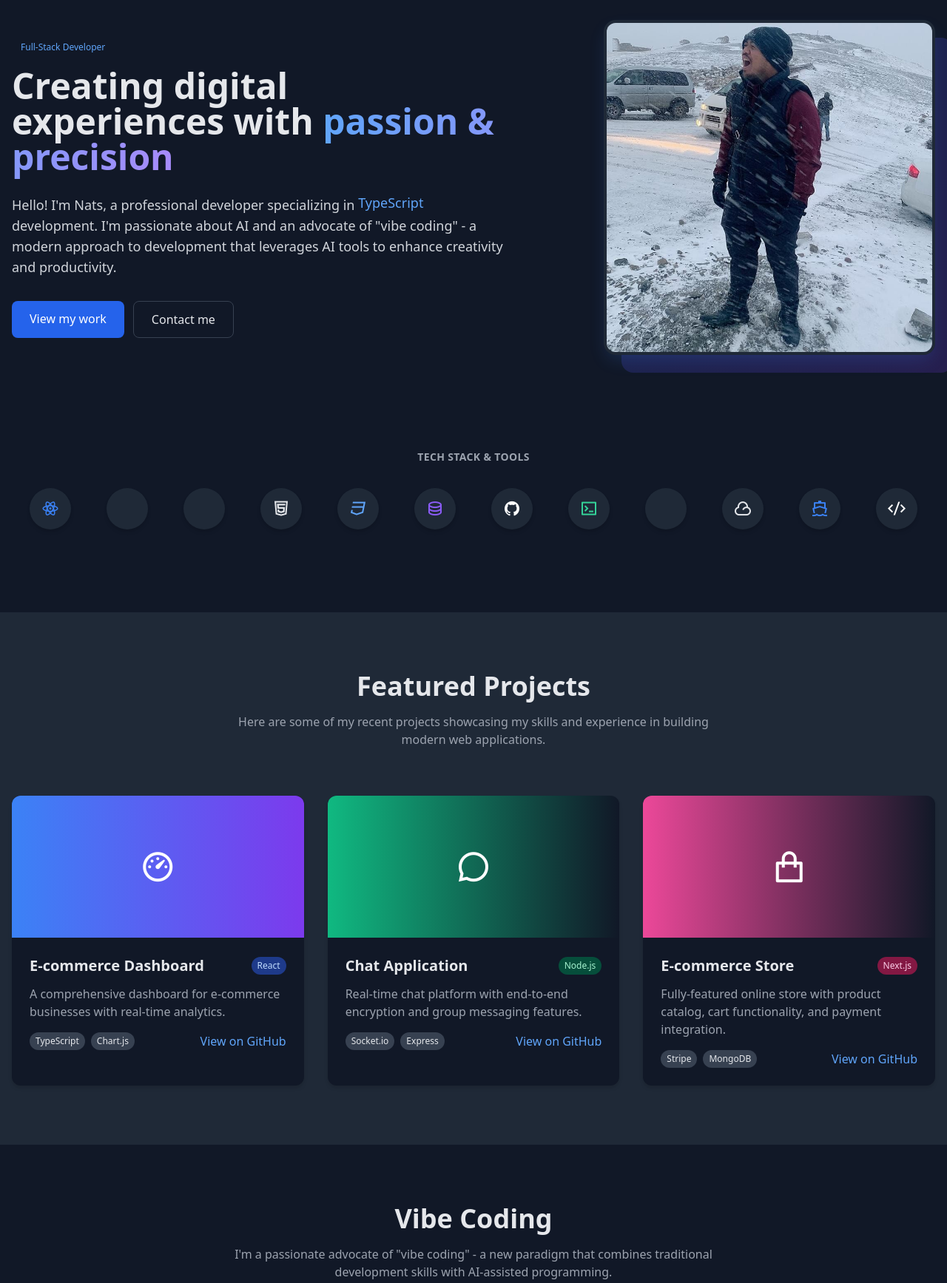
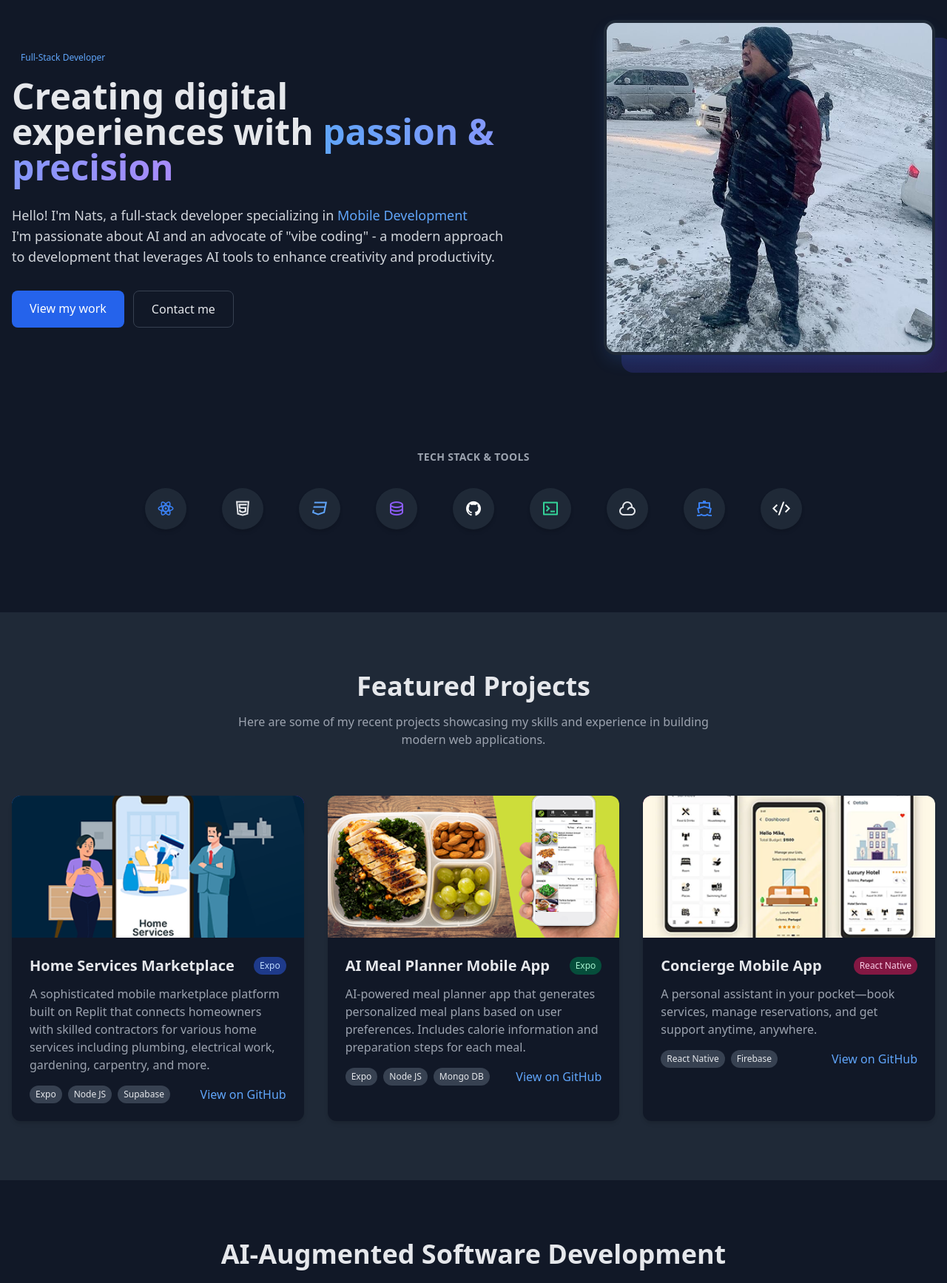
Before and after one commit to jonats2020/jonats2020.github.io, a plain HTML site: page index.html in a window 1280 px wide. Shown: the part 146-1881 px from the top of the page at 74% size. Drawn offline with nearby package versions, Linux system fonts and the light colour scheme.

Commit message:
updated projects

```diff
--- a/index.html
+++ b/index.html
@@ -16,13 +16,13 @@
     .tech-cycle {
       position: relative;
       display: inline-block;
-      min-width: 150px;
+      min-width: 230px;
       min-height: 1.5rem;
     }
 
     .tech-item {
       position: absolute;
-      top: 0;
+      top: 3px;
       left: 0;
       opacity: 0;
       transition: opacity 0.5s;
@@ -52,7 +52,7 @@
         <ul class="flex space-x-6">
           <li><a href="#about" class="hover:text-blue-400 transition">About</a></li>
           <li><a href="#projects" class="hover:text-blue-400 transition">Projects</a></li>
-          <li><a href="#vibe-coding" class="hover:text-blue-400 transition">Vibe Coding</a></li>
+          <li><a href="#ai" class="hover:text-blue-400 transition">AI</a></li>
           <li><a href="#skills" class="hover:text-blue-400 transition">Skills</a></li>
           <li><a href="#contact" class="hover:text-blue-400 transition">Contact</a></li>
         </ul>
@@ -77,17 +77,14 @@
             </h1>
 
             <p class="text-lg text-gray-300 mb-8">
-              Hello! I'm Nats, a professional developer specializing in
+              Hello! I'm Nats, a full-stack developer specializing in
               <span id="tech-stack" class="tech-cycle text-blue-400">
-                <span class="tech-item">React</span>
-                <span class="tech-item">TypeScript</span>
-                <span class="tech-item">React Native</span>
+                <span class="tech-item">Web Development</span>
+                <span class="tech-item">Mobile Development</span>
+                <span class="tech-item">API Integration</span>
+                <span class="tech-item">Microservices</span>
                 <span class="tech-item">AI Integration</span>
-                <span class="tech-item">Full-Stack</span>
-                <span class="tech-item">Next.js</span>
-                <span class="tech-item">Firebase</span>
-                <span class="tech-item">Supabase</span>
-              </span> development. I'm passionate about AI and an advocate of "vibe coding" - a modern approach to development that leverages AI tools to enhance creativity and productivity.
+              </span>I'm passionate about AI and an advocate of "vibe coding" - a modern approach to development that leverages AI tools to enhance creativity and productivity.
             </p>
 
             <div class="flex flex-wrap gap-3">
@@ -117,12 +114,6 @@
             <div class="flex items-center justify-center w-14 h-14 rounded-full bg-gray-800 shadow-md" title="React">
               <i class="ri-reactjs-line text-2xl text-blue-500"></i>
             </div>
-            <div class="flex items-center justify-center w-14 h-14 rounded-full bg-gray-800 shadow-md" title="TypeScript">
-              <i class="ri-typescript-fill text-2xl text-blue-600"></i>
-            </div>
-            <div class="flex items-center justify-center w-14 h-14 rounded-full bg-gray-800 shadow-md" title="Node.js">
-              <i class="ri-nodejs-line text-2xl text-green-600"></i>
-            </div>
             <div class="flex items-center justify-center w-14 h-14 rounded-full bg-gray-800 shadow-md" title="HTML5">
               <i class="ri-html5-line text-2xl text-orange-500"></i>
             </div>
@@ -137,9 +128,6 @@
             </div>
             <div class="flex items-center justify-center w-14 h-14 rounded-full bg-gray-800 shadow-md" title="CLI">
               <i class="ri-terminal-box-line text-2xl text-green-400"></i>
-            </div>
-            <div class="flex items-center justify-center w-14 h-14 rounded-full bg-gray-800 shadow-md" title="Tailwind CSS">
-              <i class="ri-wind-line text-2xl text-cyan-500"></i>
             </div>
             <div class="flex items-center justify-center w-14 h-14 rounded-full bg-gray-800 shadow-md" title="AWS">
               <i class="ri-cloud-line text-2xl text-orange-600"></i>
@@ -168,18 +156,23 @@
           <!-- Project 1 -->
           <div class="bg-gray-900 rounded-xl shadow-md overflow-hidden transition transform hover:-translate-y-1 hover:shadow-lg">
             <div class="h-48 bg-gradient-to-r from-blue-500 to-purple-600 flex items-center justify-center text-white">
-              <i class="ri-dashboard-3-line text-5xl"></i>
+              <img
+                src="./home-services-marketplace.png"
+                alt="home-service-marketplace"
+                class="w-full h-full object-cover"
+              />
             </div>
             <div class="p-6">
               <div class="flex items-center justify-between mb-3">
-                <h3 class="text-xl font-bold">E-commerce Dashboard</h3>
-                <span class="px-2 py-1 text-xs bg-blue-900 text-blue-200 rounded-full">React</span>
+                <h3 class="text-xl font-bold">Home Services Marketplace</h3>
+                <span class="px-2 py-1 text-xs bg-blue-900 text-blue-200 rounded-full">Expo</span>
               </div>
-              <p class="text-gray-400 mb-4">A comprehensive dashboard for e-commerce businesses with real-time analytics.</p>
+              <p class="text-gray-400 mb-4">A sophisticated mobile marketplace platform built on Replit that connects homeowners with skilled contractors for various home services including plumbing, electrical work, gardening, carpentry, and more.</p>
               <div class="flex justify-between items-center">
                 <div class="flex space-x-2">
-                  <span class="px-2 py-1 text-xs bg-gray-700 rounded-full">TypeScript</span>
-                  <span class="px-2 py-1 text-xs bg-gray-700 rounded-full">Chart.js</span>
+                  <span class="px-2 py-1 text-xs bg-gray-700 rounded-full">Expo</span>
+                  <span class="px-2 py-1 text-xs bg-gray-700 rounded-full">Node JS</span>
+                  <span class="px-2 py-1 text-xs bg-gray-700 rounded-full">Supabase</span>
                 </div>
                 <a href="https://github.com/jonats2020" class="text-blue-400 hover:underline" target="_blank">View on GitHub</a>
               </div>
@@ -189,18 +182,23 @@
           <!-- Project 2 -->
           <div class="bg-gray-900 rounded-xl shadow-md overflow-hidden transition transform hover:-translate-y-1 hover:shadow-lg">
             <div class="h-48 bg-gradient-to-r from-green-500 to-emerald-600 flex items-center justify-center text-white">
-              <i class="ri-chat-3-line text-5xl"></i>
+              <img
+                src="./meal-master-ai.png"
+                alt="home-service-marketplace"
+                class="w-full h-full object-cover"
+              />
             </div>
             <div class="p-6">
               <div class="flex items-center justify-between mb-3">
-                <h3 class="text-xl font-bold">Chat Application</h3>
-                <span class="px-2 py-1 text-xs bg-green-900 text-green-200 rounded-full">Node.js</span>
+                <h3 class="text-xl font-bold">AI Meal Planner Mobile App</h3>
+                <span class="px-2 py-1 text-xs bg-green-900 text-green-200 rounded-full">Expo</span>
               </div>
-              <p class="text-gray-400 mb-4">Real-time chat platform with end-to-end encryption and group messaging features.</p>
+              <p class="text-gray-400 mb-4">AI-powered meal planner app that generates personalized meal plans based on user preferences. Includes calorie information and preparation steps for each meal.</p>
               <div class="flex justify-between items-center">
                 <div class="flex space-x-2">
-                  <span class="px-2 py-1 text-xs bg-gray-700 rounded-full">Socket.io</span>
-                  <span class="px-2 py-1 text-xs bg-gray-700 rounded-full">Express</span>
+                  <span class="px-2 py-1 text-xs bg-gray-700 rounded-full">Expo</span>
+                  <span class="px-2 py-1 text-xs bg-gray-700 rounded-full">Node JS</span>
+                  <span class="px-2 py-1 text-xs bg-gray-700 rounded-full">Mongo DB</span>
                 </div>
                 <a href="https://github.com/jonats2020" class="text-blue-400 hover:underline" target="_blank">View on GitHub</a>
               </div>
@@ -210,18 +208,22 @@
           <!-- Project 3 -->
           <div class="bg-gray-900 rounded-xl shadow-md overflow-hidden transition transform hover:-translate-y-1 hover:shadow-lg">
             <div class="h-48 bg-gradient-to-r from-pink-500 to-rose-600 flex items-center justify-center text-white">
-              <i class="ri-shopping-bag-line text-5xl"></i>
+              <img
+                src="./atlas-club.png"
+                alt="home-service-marketplace"
+                class="w-full h-full object-cover"
+              />
             </div>
             <div class="p-6">
               <div class="flex items-center justify-between mb-3">
-                <h3 class="text-xl font-bold">E-commerce Store</h3>
-                <span class="px-2 py-1 text-xs bg-pink-900 text-pink-200 rounded-full">Next.js</span>
+                <h3 class="text-xl font-bold">Concierge Mobile App</h3>
+                <span class="px-2 py-1 text-xs bg-pink-900 text-pink-200 rounded-full">React Native</span>
               </div>
-              <p class="text-gray-400 mb-4">Fully-featured online store with product catalog, cart functionality, and payment integration.</p>
+              <p class="text-gray-400 mb-4">A personal assistant in your pocket—book services, manage reservations, and get support anytime, anywhere.</p>
               <div class="flex justify-between items-center">
                 <div class="flex space-x-2">
-                  <span class="px-2 py-1 text-xs bg-gray-700 rounded-full">Stripe</span>
-                  <span class="px-2 py-1 text-xs bg-gray-700 rounded-full">MongoDB</span>
+                  <span class="px-2 py-1 text-xs bg-gray-700 rounded-full">React Native</span>
+                  <span class="px-2 py-1 text-xs bg-gray-700 rounded-full">Firebase</span>
                 </div>
                 <a href="https://github.com/jonats2020" class="text-blue-400 hover:underline" target="_blank">View on GitHub</a>
               </div>
@@ -234,7 +236,7 @@
     <section id="vibe-coding" class="py-20 bg-gray-900">
       <div class="container mx-auto px-4">
         <div class="text-center mb-12">
-          <h2 class="text-3xl md:text-4xl font-bold mb-4">Vibe Coding</h2>
+          <h2 class="text-3xl md:text-4xl font-bold mb-4">AI-Augmented Software Development</h2>
           <p class="text-gray-400 max-w-2xl mx-auto">
             I'm a passionate advocate of "vibe coding" - a new paradigm that combines traditional development skills with AI-assisted programming.
           </p>
@@ -409,7 +411,7 @@
         <div class="grid grid-cols-1 md:grid-cols-2 gap-10 max-w-5xl mx-auto">
           <div class="bg-gray-900 p-8 rounded-xl shadow-md">
             <h3 class="text-xl font-bold mb-6">Send Me a Message</h3>
-            <form>
+            <form onsubmit='sendEmail(event)'>
               <div class="grid grid-cols-1 sm:grid-cols-2 gap-4 mb-4">
                 <div>
                   <label for="name" class="block text-sm font-medium text-gray-300 mb-1">Name</label>
@@ -439,15 +441,15 @@
                 <div class="flex items-center">
                   <i class="ri-mail-line text-2xl mr-4"></i>
                   <div>
-                    <h4 class="font-medium">GitHub</h4>
-                    <p><a href="https://github.com/jonats2020" class="hover:underline" target="_blank">github.com/jonats2020</a></p>
+                    <h4 class="font-medium">Email</h4>
+                    <p><a href="mailto:natselayron@gmail.com" class="hover:underline" target="_blank">natselayron@gmail.com</a></p>
                   </div>
                 </div>
                 <div class="flex items-center">
-                  <i class="ri-code-line text-2xl mr-4"></i>
+                  <i class="ri-phone-line text-2xl mr-4"></i>
                   <div>
-                    <h4 class="font-medium">Professional</h4>
-                    <p>Full-Stack Developer</p>
+                    <h4 class="font-medium">Mobile</h4>
+                    <p><a href="tel:+639451622820" class="hover:underline" target="_blank">+639451622820</a></p>
                   </div>
                 </div>
               </div>
@@ -459,11 +461,14 @@
                 <a href="https://github.com/jonats2020" class="w-10 h-10 flex items-center justify-center bg-white/20 rounded-full hover:bg-white/30 transition" target="_blank">
                   <i class="ri-github-fill text-xl"></i>
                 </a>
-                <a href="https://github.com/jonats2020" class="w-10 h-10 flex items-center justify-center bg-white/20 rounded-full hover:bg-white/30 transition" target="_blank">
+                <a href="https://www.linkedin.com/in/nats-e-b7844234/" class="w-10 h-10 flex items-center justify-center bg-white/20 rounded-full hover:bg-white/30 transition" target="_blank">
                   <i class="ri-linkedin-fill text-xl"></i>
                 </a>
-                <a href="https://github.com/jonats2020" class="w-10 h-10 flex items-center justify-center bg-white/20 rounded-full hover:bg-white/30 transition" target="_blank">
+                <a href="https://www.upwork.com/freelancers/~01b650d81dbde8f427" class="w-10 h-10 flex items-center justify-center bg-white/20 rounded-full hover:bg-white/30 transition" target="_blank">
                   <i class="ri-code-s-slash-line text-xl"></i>
+                </a>
+                <a href="https://www.facebook.com/nats.elayron/" class="w-10 h-10 flex items-center justify-center bg-white/20 rounded-full hover:bg-white/30 transition" target="_blank">
+                  <i class="ri-facebook-line text-xl"></i>
                 </a>
               </div>
             </div>
@@ -498,6 +503,19 @@
         techItems[activeIndex].classList.add('active');
       }, 3000);
     });
+
+    function sendEmail(event) {
+      event.preventDefault();
+
+      const name = document.getElementById('name').value.trim();
+      const email = document.getElementById('email').value.trim();
+      const message = document.getElementById('message').value.trim();
+
+      const subject = encodeURIComponent(`Message from ${name}`);
+      const body = encodeURIComponent(`Name: ${name}\nEmail: ${email}\n\n${message}`);
+
+      window.location.href = `mailto:natselayron@gmail.com?subject=${subject}&body=${body}`;
+    }
   </script>
 </body>
 </html>
```
Also changed, not shown: atlas-club.png (added), home-services-marketplace.png (added), meal-master-ai.png (added).
